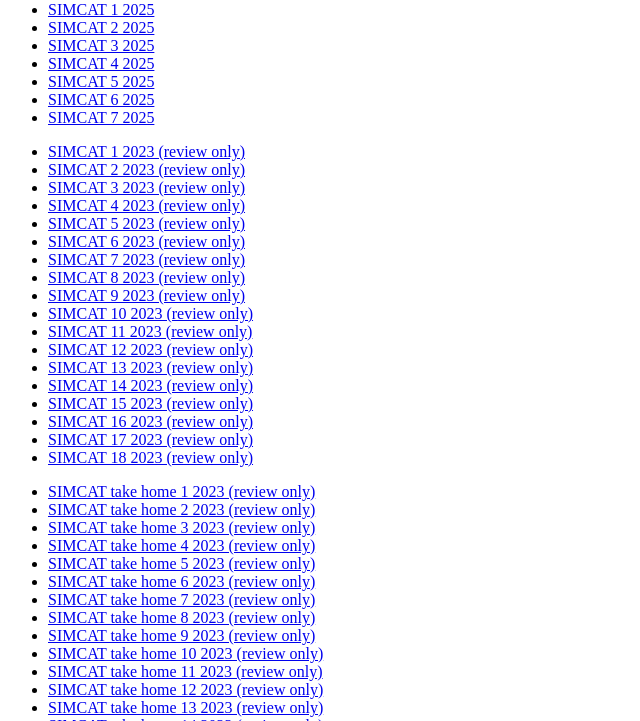
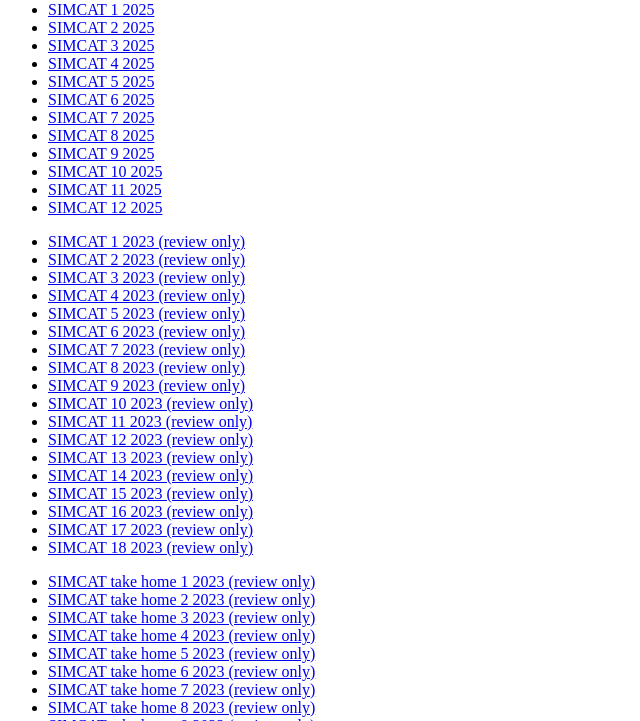
Before and after one commit to DeepanjanGhosh2r/catmocks4dg, a plain HTML site: page index.html in a window 1280 px wide. Shown: the part 79-800 px from the top of the page, without its empty margins (0-640 px from the left). Drawn offline with Linux system fonts and the light colour scheme.

Commit message:
Update index.html

```diff
--- a/index.html
+++ b/index.html
@@ -13,6 +13,11 @@
     <li><a href="SimCAT_5_2025.html">SIMCAT 5 2025</a></li>
     <li><a href="SimCAT_6_2025.html">SIMCAT 6 2025</a></li>
     <li><a href="SIMCAT_7_2025.html">SIMCAT 7 2025</a></li>
+    <li><a href="SIMCAT_8_2025.html">SIMCAT 8 2025</a></li>
+    <li><a href="Simcat 9 2025.html">SIMCAT 9 2025</a></li>
+    <li><a href="SimCAT10 2025.html">SIMCAT 10 2025</a></li>
+    <li><a href="Simcat 11 2025.html">SIMCAT 11 2025</a></li>
+    <li><a href="Simcat 12 2025.html">SIMCAT 12 2025</a></li>
   </ul>
   <ul>
     <li><a href="Simcat 1.html">SIMCAT 1 2023 (review only)</a></li>
```
